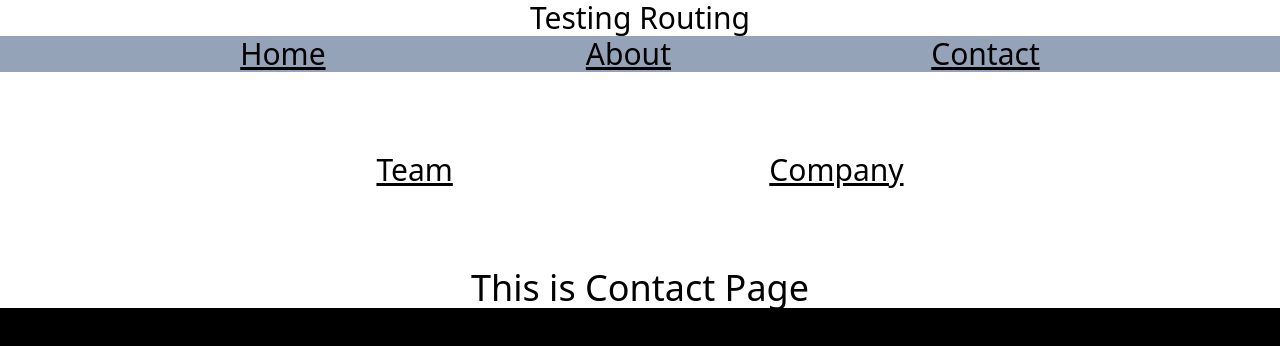
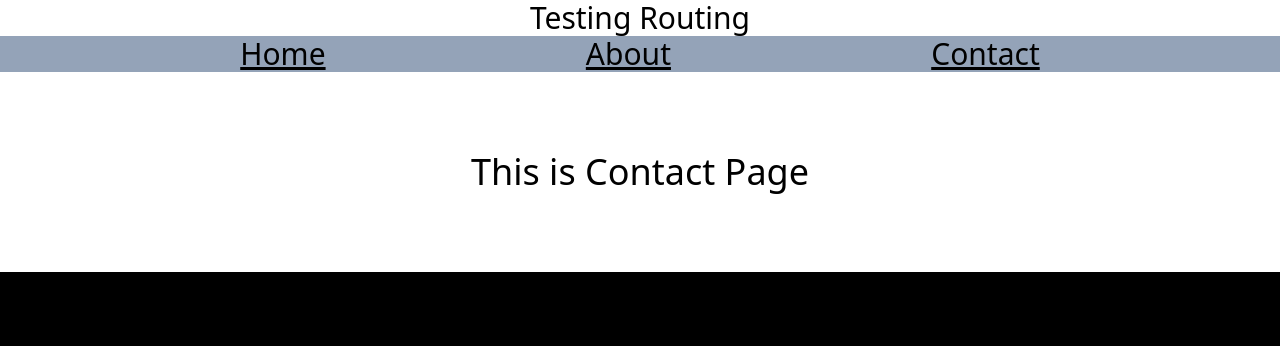
Before and after one commit to ajinkyabodke/basic-routing-setup, a React (Vite) app: page /contact in a window 1280 px wide. Shown: the top 346 px of the page. Built offline with nearby package versions, Linux system fonts and the light colour scheme.

Commit message:
add url params

```diff
--- a/src/App.jsx
+++ b/src/App.jsx
@@ -20,11 +20,11 @@ const router = createBrowserRouter([
     element: <Contact />,
   },
   {
-    path: "/about/team",
+    path: "/about/team/:teamId", // Define a route parameter ":teamId"
     element: <Team />,
   },
   {
-    path: "/about/company",
+    path: "/about/company/:companyId", // Define a route parameter ":companyId"
     element: <Company />,
   },
 ]);
--- a/src/constants.js
+++ /dev/null
@@ -1,11 +0,0 @@
-export const URLs = Object.freeze({
-  home: "/",
-  feed: "/home",
-  profile: "/profile",
-  edit: "/edit-profile",
-  compose: "/compose",
-  signUpStep1: "/sign-up/step1",
-  signUpStep2: "/sign-up/step2",
-  signUpStep3: "/sign-up/step3",
-  signUpStep4: "/sign-up/step4",
-});
--- a/src/pages/About.jsx
+++ b/src/pages/About.jsx
@@ -9,8 +9,12 @@ function About() {
       <div className="bg-white ">
         <div className="p-20">
           <div className="flex gap-5 justify-evenly text-3xl underline">
-            <button onClick={() => navigate("/about/team")}>Team</button>
-            <button onClick={() => navigate("/about/company")}>Company</button>
+            <button onClick={() => navigate("/about/team/1")}>
+              Team
+            </button>
+            <button onClick={() => navigate("/about/company/1")}>
+              Company
+            </button>
           </div>
         </div>
         <h2 className="text-4xl text-center ">This is About Page</h2>
--- /dev/null
+++ b/src/pages/AboutMain.jsx
@@ -0,0 +1,16 @@
+
+import { Link } from "react-router-dom";
+
+function AboutMain() {
+  return (
+    <div className="bg-white">
+      <h2 className="text-4xl text-center p-20">This is the About Page</h2>
+      <div>
+        <Link to="/about/team/1">Team 1</Link>
+        <Link to="/about/company/1">Company 1</Link>
+      </div>
+    </div>
+  );
+}
+
+export default AboutMain;
--- a/src/pages/Company.jsx
+++ b/src/pages/Company.jsx
@@ -1,8 +1,21 @@
+import { useParams } from "react-router-dom";
+import MenuBar from "../components/menubar";
+
 function Company() {
+  const { companyId } = useParams(); // Access the "companyId" route parameter
   return (
-    <div>
-      <h1 className="text-5xl text-white">Company</h1>
-    </div>
+    <>
+      <MenuBar />
+      <div className="bg-white">
+        <h2 className="text-4xl text-center p-20">
+          Company Page - Company ID: {companyId}
+        </h2>
+        <h2 className="text-2xl text-center p-20">
+          Now trying changing the URL (eg./about/company/2) and notice the
+          change
+        </h2>
+      </div>
+    </>
   );
 }
 
--- a/src/pages/Contact.jsx
+++ b/src/pages/Contact.jsx
@@ -1,19 +1,11 @@
-import { useNavigate } from "react-router-dom";
 import MenuBar from "../components/menubar";
 
 function Contact() {
-  const navigate = useNavigate();
   return (
     <>
       <MenuBar />
       <div className="bg-white ">
-        <div className="p-20">
-          <div className="flex gap-5 justify-evenly text-3xl underline">
-            <button onClick={() => navigate("/about/team")}>Team</button>
-            <button onClick={() => navigate("/about/company")}>Company</button>
-          </div>
-        </div>
-        <h2 className="text-4xl text-center ">This is Contact Page</h2>
+        <h2 className="text-4xl text-center p-20">This is Contact Page</h2>
       </div>
     </>
   );
--- a/src/pages/Team.jsx
+++ b/src/pages/Team.jsx
@@ -1,8 +1,20 @@
+import { useParams } from "react-router-dom";
+import MenuBar from "../components/menubar";
+
 function Team() {
+  const { teamId } = useParams(); // Access the "teamId" route parameter
   return (
-    <div>
-      <h1 className="text-5xl text-white">Team</h1>
-    </div>
+    <>
+      <MenuBar />
+      <div className="bg-white">
+        <h2 className="text-4xl text-center p-20">
+          Team Page - Team ID: {teamId}
+        </h2>
+        <h2 className="text-2xl text-center p-20">
+          Now trying changing the URL (eg./about/team/2) and notice the change
+        </h2>
+      </div>
+    </>
   );
 }
 
```
Also changed, not shown: 1 other file (tests, documents, lock files or other folders).
